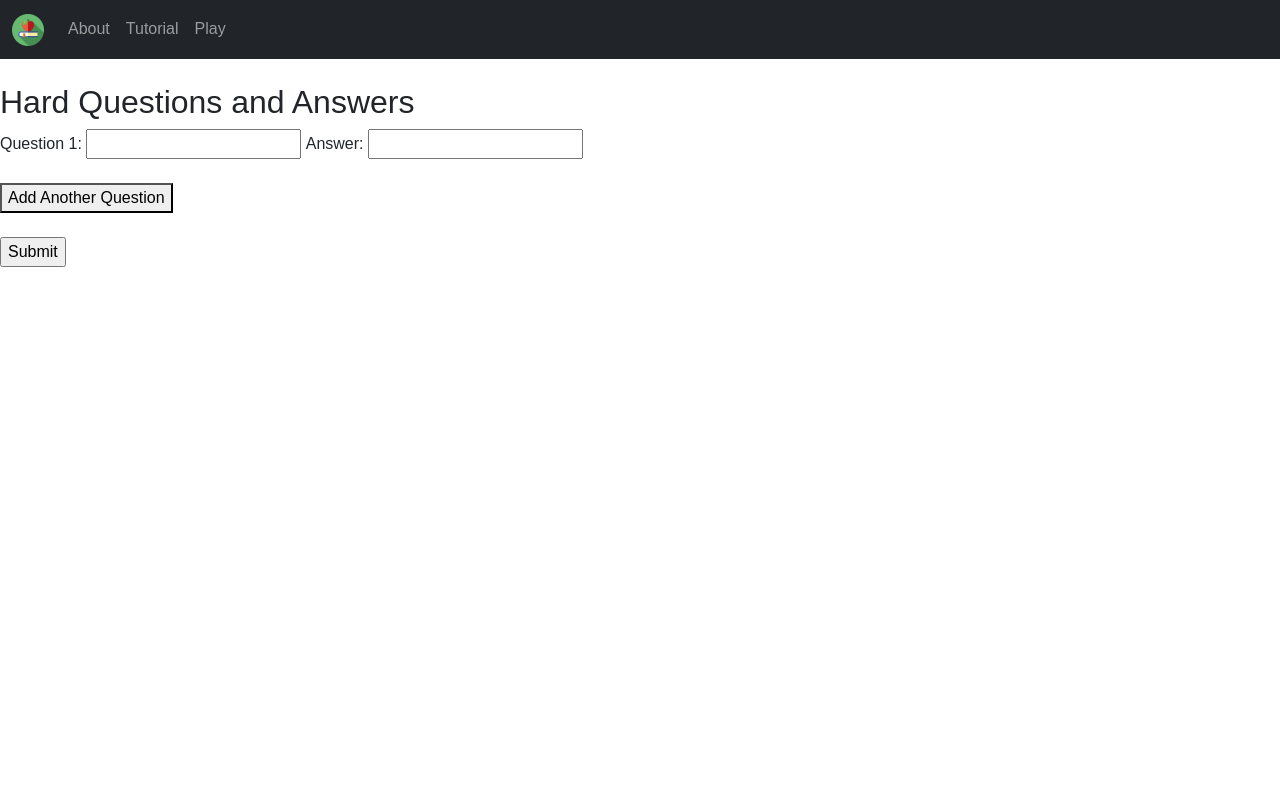
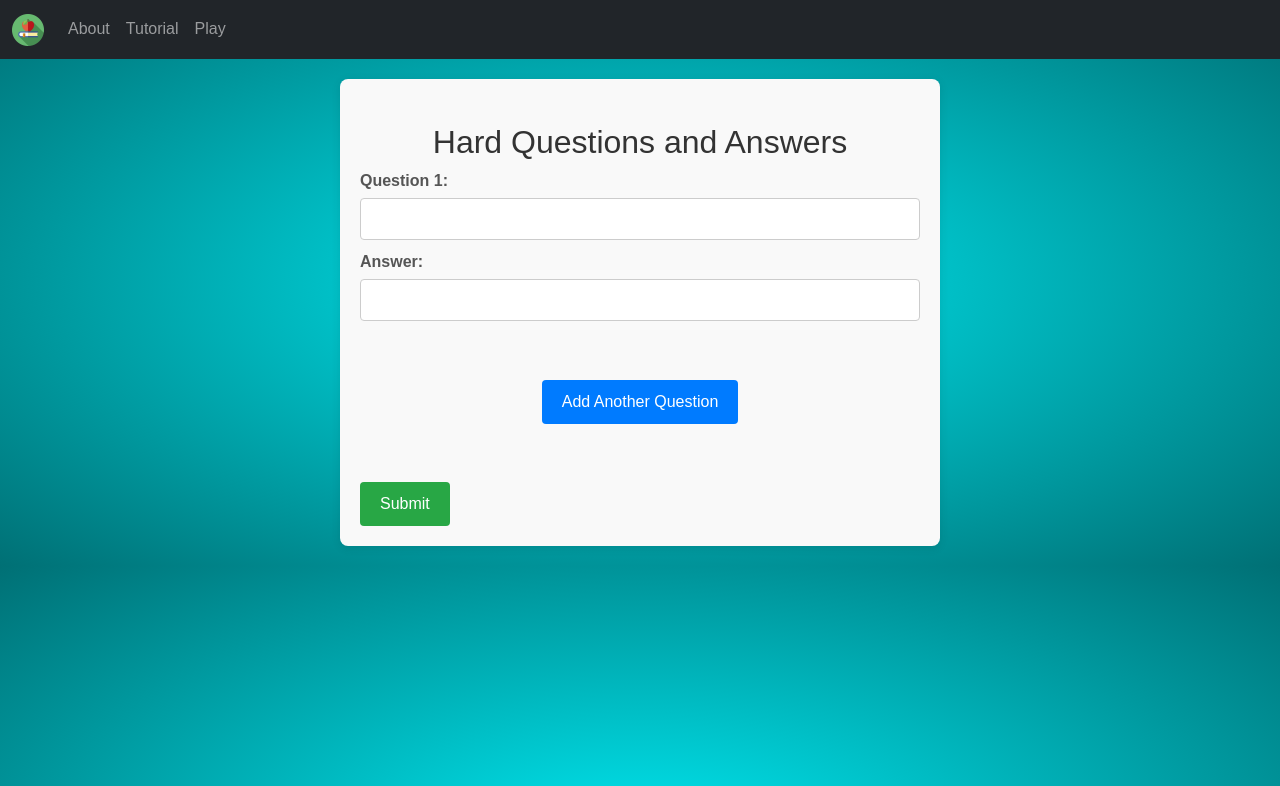
Before and after one commit to aizenbaidya/recall-royale, a Flask app: page /hq in a window 1280 px wide. Shown: the top 786 px of the page. Run offline with Flask 3, Linux system fonts and the light colour scheme.

Commit message:
new css styling to hq, mq and create

```diff
--- /dev/null
+++ b/static/css/styles.css
@@ -0,0 +1,68 @@
+/* General form styling */
+body {
+    background: radial-gradient(#00e8f0, #007075);
+    background-size: 100% 100%;
+}
+form {
+    background-color: #f9f9f9;
+    padding: 20px;
+    border-radius: 8px;
+    box-shadow: 0 2px 10px rgba(0, 0, 0, 0.1);
+    max-width: 600px;
+    margin: 20px auto;
+    font-family: Arial, sans-serif;
+}
+
+h2 {
+    text-align: center;
+    color: #333;
+}
+
+.question-answer {
+    margin-bottom: 15px;
+}
+
+label {
+    font-weight: bold;
+    color: #555;
+    display: block;
+    margin-bottom: 5px;
+}
+
+input[type="text"] {
+    width: 100%;
+    padding: 8px;
+    margin-bottom: 10px;
+    border: 1px solid #ccc;
+    border-radius: 4px;
+}
+
+button {
+    display: block;
+    background-color: #007BFF;
+    color: white;
+    padding: 10px 20px;
+    border: none;
+    border-radius: 4px;
+    font-size: 16px;
+    cursor: pointer;
+    margin: 10px auto;
+}
+
+button:hover {
+    background-color: #0056b3;
+}
+
+input[type="submit"] {
+    background-color: #28a745;
+    color: white;
+    padding: 10px 20px;
+    border: none;
+    border-radius: 4px;
+    font-size: 16px;
+    cursor: pointer;
+}
+
+input[type="submit"]:hover {
+    background-color: #218838;
+}
--- a/templates/create.html
+++ b/templates/create.html
@@ -2,6 +2,8 @@
 
 {% block head %}
 <title>Create Database</title>
+<link rel="stylesheet" href="{{ url_for('static', filename='css/styles.css') }}">
+
 {% endblock %}
 
 {% block body %}
--- a/templates/hq.html
+++ b/templates/hq.html
@@ -2,6 +2,8 @@
 
 {% block head %}
 <title>Create Hard Problems</title>
+<link rel="stylesheet" href="{{ url_for('static', filename='css/styles.css') }}">
+
 {% endblock %}
 
 {% block body %}
--- a/templates/mq.html
+++ b/templates/mq.html
@@ -2,6 +2,8 @@
 
 {% block head %}
 <title>Create Medium Problems</title>
+<link rel="stylesheet" href="{{ url_for('static', filename='css/styles.css') }}">
+
 {% endblock %}
 
 {% block body %}
```
